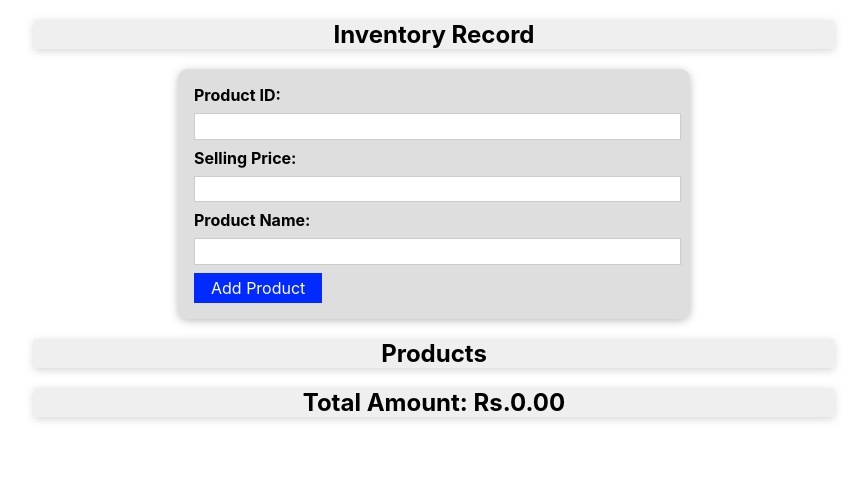
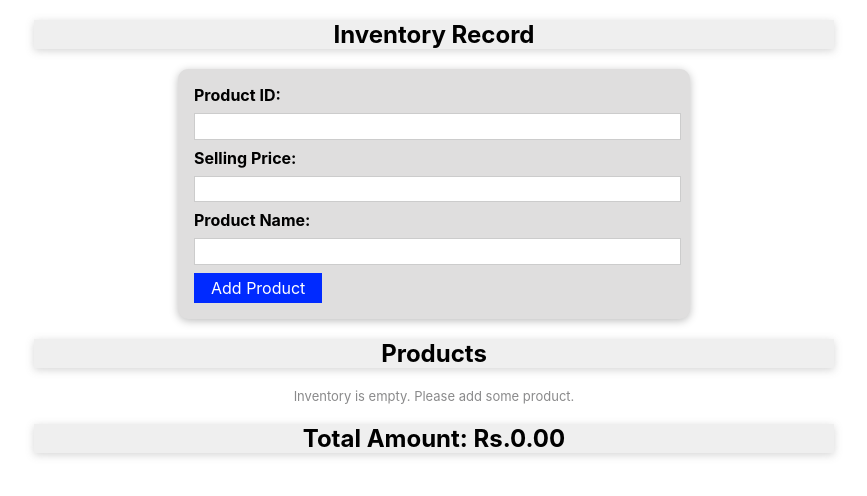
Before and after one commit to Codetraker/simple_ecommerce_app, a React (Create React App) app: page / in a window 1280 px wide. Shown: the top 496 px of the page, without its empty margins (206-1073 px from the left). Built offline with nearby package versions, Linux system fonts and the light colour scheme.

Commit message:
some UI change

```diff
--- a/src/App.css
+++ b/src/App.css
@@ -0,0 +1,5 @@
+.emptyInventory{
+    text-align: center;
+    font-size: small;
+    color: rgb(138, 138, 139);
+}
--- a/src/App.js
+++ b/src/App.js
@@ -41,6 +41,7 @@ function App() {
       <AddProd onAddProd={addProdHandler}  />
       <Header>Products</Header>
       {products.length>0 && <OutputList data={products} onDelete={deleteItemHandler} />}
+      {products.length==0 && <p className='emptyInventory'>Inventory is empty. Please add some product.</p>}
       <Header>Total Amount: Rs.{calculateTotalAmount().toFixed(2)}</Header>
     </>
   );
```
